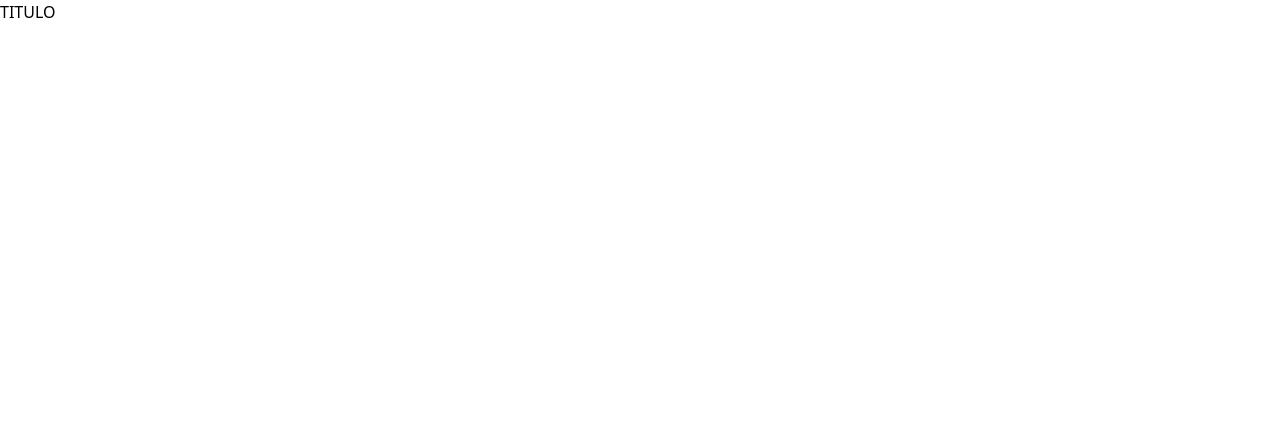
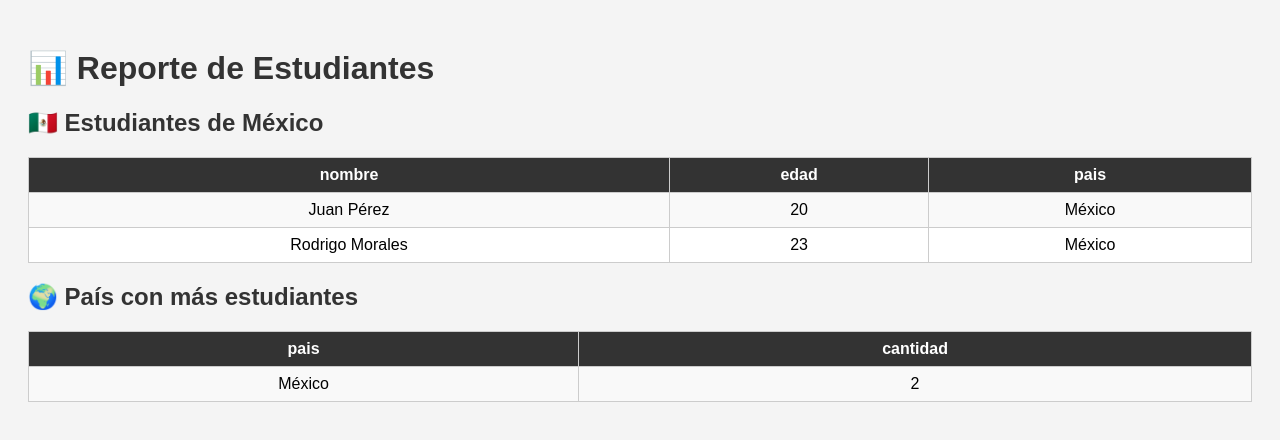
Before and after one commit to OsGodoy/EQUIPO-FUNVAL-GITHUB, a website: page index.html in a window 1280 px wide. Drawn offline with Linux system fonts and the light colour scheme.

Commit message:
Agregar configuración de Live Server y actualizar el HTML y JavaScript para el reporte de estudiantes

```diff
--- a/index.html
+++ b/index.html
@@ -1,13 +1,76 @@
 <!DOCTYPE html>
-<html lang="en">
+<html lang="es">
 <head>
-    <meta charset="UTF-8">
-    <meta name="viewport" content="width=device-width, initial-scale=1.0">
-    <link rel="stylesheet" href="/output.css">
-    <script src="/main.js" defer></script>
-    <title>Document</title>
+  <meta charset="UTF-8">
+  <title>Reporte de Estudiantes</title>
+  <style>
+    body { font-family: Arial, sans-serif; background:#f4f4f4; padding:20px; }
+    h1, h2 { color:#333; }
+    table { border-collapse: collapse; width: 100%; margin:20px 0; background:#fff; }
+    th, td { border:1px solid #ccc; padding:8px; text-align:center; }
+    th { background:#333; color:#fff; }
+    tr:nth-child(even) { background:#f9f9f9; }
+  </style>
 </head>
 <body>
-    <h1>TITULO</h1>
+  <h1>📊 Reporte de Estudiantes</h1>
+  <div id="contenedor"></div>
+
+  <script>
+    const estudiantes = [
+      { nombre: "Juan Pérez", edad: 20, pais: "México", notas: [80, 90, 85] },
+      { nombre: "María López", edad: 22, pais: "Argentina", notas: [70, 75, 72] },
+      { nombre: "Carlos Ramírez", edad: 21, pais: "Chile", notas: [88, 92, 95] },
+      { nombre: "Ana Torres", edad: 19, pais: "Perú", notas: [65, 70, 68] },
+      { nombre: "Luis Gómez", edad: 23, pais: "Colombia", notas: [90, 93, 97] },
+      { nombre: "Fernanda Ruiz", edad: 20, pais: "Bolivia", notas: [85, 80, 88] },
+      { nombre: "Pedro Silva", edad: 24, pais: "Uruguay", notas: [60, 65, 70] },
+      { nombre: "Sofía Castro", edad: 22, pais: "Ecuador", notas: [95, 92, 96] },
+      { nombre: "Andrés Fernández", edad: 21, pais: "Venezuela", notas: [78, 82, 80] },
+      { nombre: "Camila Díaz", edad: 20, pais: "Paraguay", notas: [88, 85, 90] },
+      { nombre: "Rodrigo Morales", edad: 23, pais: "México", notas: [70, 75, 72] },
+      { nombre: "Valentina Rojas", edad: 19, pais: "Chile", notas: [98, 95, 99] },
+      { nombre: "Martín Herrera", edad: 22, pais: "Argentina", notas: [85, 87, 83] },
+      { nombre: "Daniela Paredes", edad: 21, pais: "Perú", notas: [90, 92, 89] },
+      { nombre: "Jorge Mendoza", edad: 24, pais: "Colombia", notas: [60, 62, 65] },
+      { nombre: "Lucía Aguilar", edad: 20, pais: "Bolivia", notas: [80, 85, 82] },
+      { nombre: "Diego Vargas", edad: 23, pais: "Uruguay", notas: [75, 70, 72] },
+      { nombre: "Isabella León", edad: 19, pais: "Ecuador", notas: [92, 94, 90] },
+      { nombre: "Mateo Castillo", edad: 21, pais: "Venezuela", notas: [65, 60, 68] },
+      { nombre: "Gabriela Soto", edad: 22, pais: "Paraguay", notas: [99, 97, 100] }
+    ];
+
+    // 📌 Estudiantes de México
+    const deMexico = estudiantes.filter(e => e.pais.toLowerCase() === "méxico");
+
+    // 📌 País con más estudiantes
+    const conteoPorPais = estudiantes.reduce((acc, e) => {
+      acc[e.pais] = (acc[e.pais] || 0) + 1;
+      return acc;
+    }, {});
+    const paisConMas = Object.entries(conteoPorPais).reduce((max, actual) =>
+      actual[1] > max[1] ? actual : max
+    );
+
+    // 📌 Función para generar tablas
+    function generarTabla(titulo, columnas, datos) {
+      let html = `<h2>${titulo}</h2><table><tr>`;
+      columnas.forEach(col => html += `<th>${col}</th>`);
+      html += "</tr>";
+      datos.forEach(fila => {
+        html += "<tr>";
+        columnas.forEach(col => html += `<td>${fila[col]}</td>`);
+        html += "</tr>";
+      });
+      html += "</table>";
+      return html;
+    }
+
+    // 📌 Insertar en la página
+    const contenedor = document.getElementById("contenedor");
+    contenedor.innerHTML =
+      generarTabla("🇲🇽 Estudiantes de México", ["nombre", "edad", "pais"], deMexico) +
+      generarTabla("🌍 País con más estudiantes", ["pais", "cantidad"], [{ pais: paisConMas[0], cantidad: paisConMas[1] }]);
+  </script>
 </body>
 </html>
--- a/main.js
+++ b/main.js
@@ -20,6 +20,7 @@ const estudiantes = [
   { nombre: "Mateo Castillo", edad: 21, pais: "Venezuela", notas: [65, 60, 68] },
   { nombre: "Gabriela Soto", edad: 22, pais: "Paraguay", notas: [99, 97, 100] }
 ];
+let paisMasEstudiantes = {};
 
 
 // MOSTRAR : TODOS LO ESTUDIANTES, SOLO LOS ESTUDIANTES CON PROMEDIO MAYOR A 51, ESTUDIANTES
```
